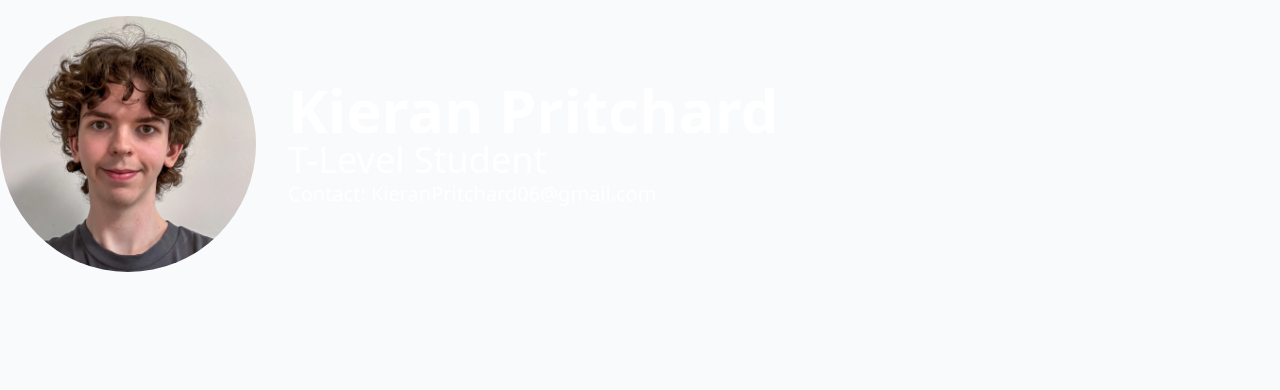
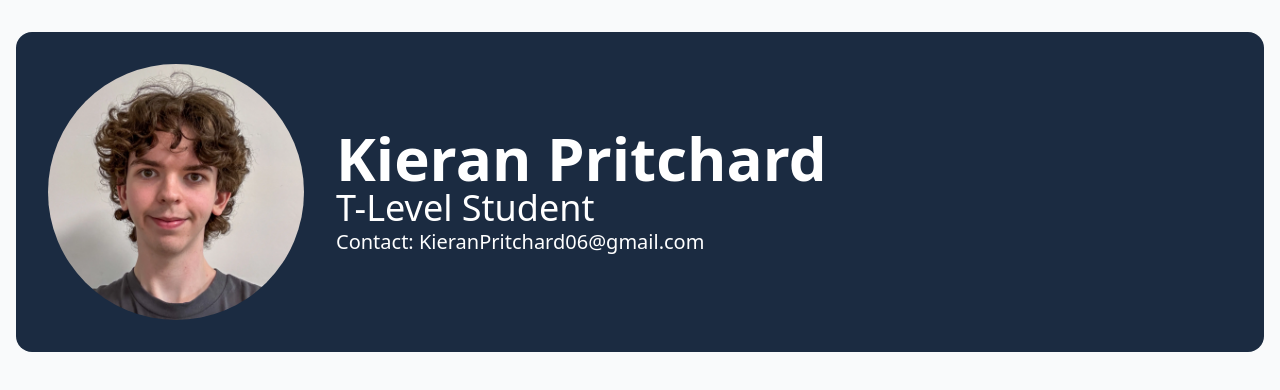
Before and after one commit to KieranPritchard/LinkNest, a React (Vite) app: page / in a window 1280 px wide. Shown: the top 390 px of the page. Built offline with nearby package versions, Linux system fonts and the light colour scheme.

Commit message:
added styling to content background

```diff
--- a/src/components/Backgrounds/ContentBackground.jsx
+++ b/src/components/Backgrounds/ContentBackground.jsx
@@ -1,7 +1,7 @@
 function ContentBackground({children}) {
     return(
         <>
-            <div>
+            <div className="m-4 p-8 rounded-2xl bg-[#1B2B41]">
                 {children}
             </div>
         </>
```
